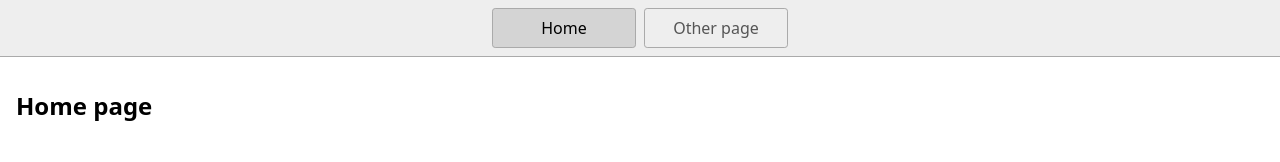
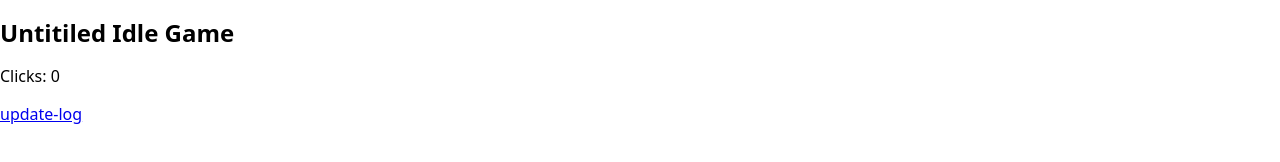
Before and after one commit to bcrhbrhcdb/untitled-incremental-game, a website: page index.html in a window 1280 px wide. Drawn offline with Linux system fonts and the light colour scheme.

Commit message:
files and html i guess

```diff
--- a/index.html
+++ b/index.html
@@ -1,23 +1,19 @@
 <!DOCTYPE html>
 <html lang="en">
-  <head>
-    <title>Home</title>
-    <meta charset="UTF-8" />
-    <meta name="viewport" content="width=device-width" />
-    <!--
-      Need a visual blank slate?
-      Remove all code in `styles.css`!
-    -->
-    <link rel="stylesheet" href="styles.css" />
-    <script type="module" src="script.js"></script>
-  </head>
-  <body>
-    <nav>
-      <a href="/" aria-current="page">Home</a>
-      <a href="/page2.html">Other page</a>
-    </nav>
-    <main>
-      <h1>Home page</h1>
-    </main>
-  </body>
+<head>
+  <meta charset="UTF-8">
+  <meta name="viewport" content="width=device-width, initial-scale=1.0">
+  <meta http-equiv="X-UA-Compatible" content="IE=7">
+  <title>Untitiled Idle Game</title>
+  <link rel="stylesheet" href="styles.css">
+  <link rel="shortcut icon" href="assets/icons/favicon.ico" type="image/x-icon">
+</head>
+<body>
+  <h1>Untitiled Idle Game</h1>
+  <p class="clickInfo">Clicks: <span id="clicksDisplay">0</span></p>
+  <footer>
+    <a href="update-log.html" target="_blank">update-log</a>
+  </footer>
+ <script src="javascript/game/game.js" type="module"></script>
+</body>
 </html>
```
Also changed, not shown: update-log.html (added, +14 -0 lines), README.md, assets/icons/favicon.ico (added), javascript/game/devpanel.js (added), javascript/game/game.js (renamed from script.js), javascript/game/gameLoop.js (added), javascript/game/save.js (added), javascript/game/stats.js (added), javascript/game/upgradesAndBuildings.js (added), javascript/resets/ascend.js (added), javascript/resets/prestige.js (added), javascript/resets/void.js (added), javascript/resets/wipeSave.js (added), javascript/settings/settings.js (added), 1 more files.
